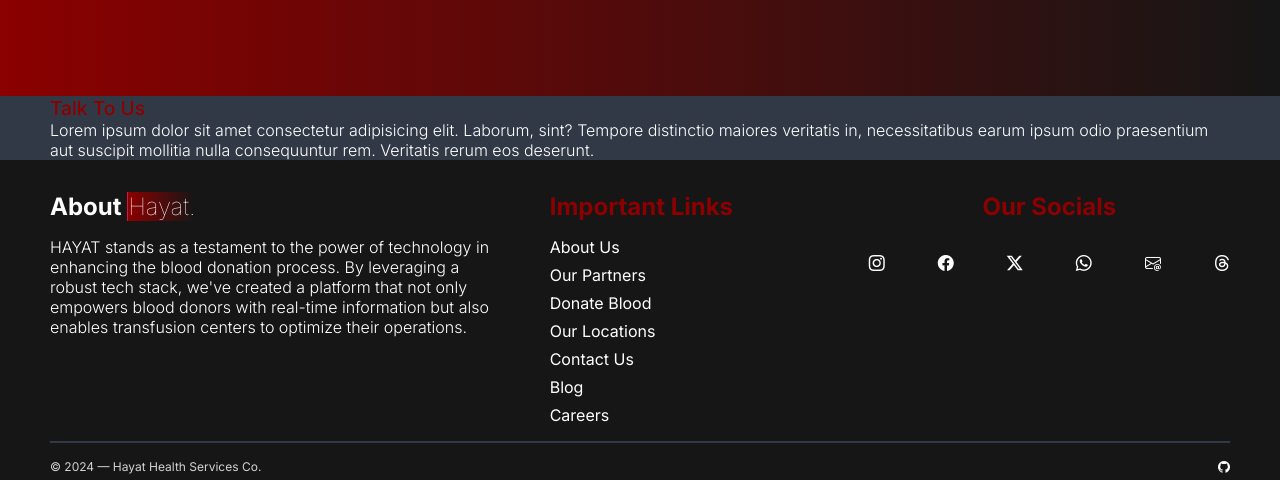
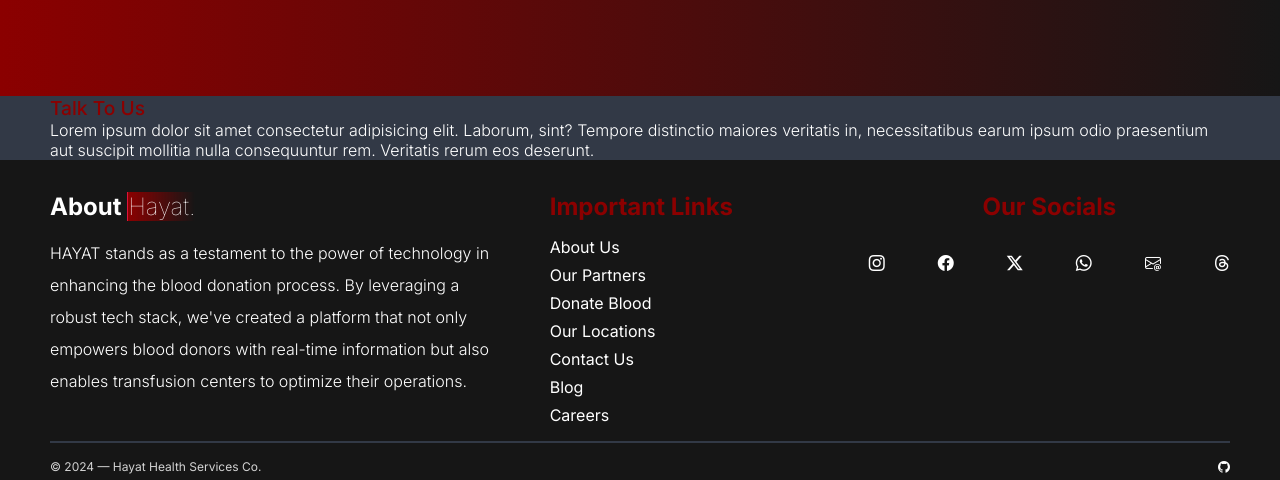
Before and after one commit to Chareeef/HAYAT, a Python web app: template templates/index.html in a window 1280 px wide. Shown: the part 1619-2099 px from the top of the page. Run offline with Jinja, Linux system fonts and the light colour scheme; the template is opened without the code that fills it, so the values that code supplies are empty.

Commit message:
feat: add line height to footer about text

```diff
--- a/static/styles/main.css
+++ b/static/styles/main.css
@@ -428,6 +428,10 @@ section:nth-child(odd) {
             border-inline-start: 1.5px solid var(--tertiary-clr);
         }
     }
+
+    .text{
+        line-height: 2rem;
+    }
 }
 
 .footer_links {
```
